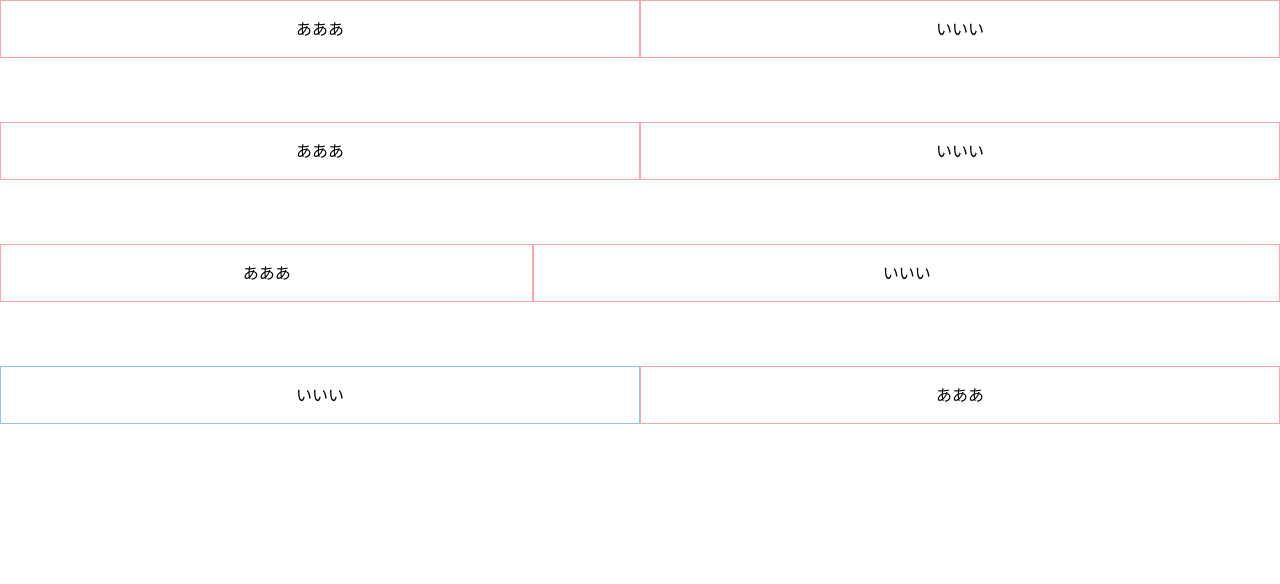
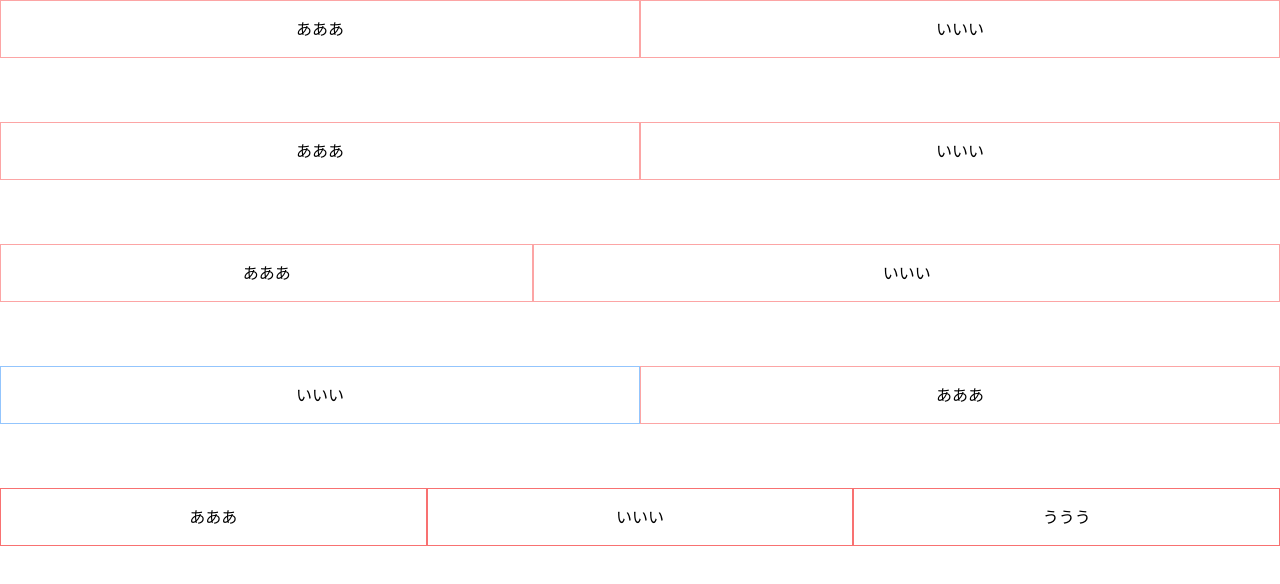
Before and after one commit to Shigeyuki-fukuda/tailwindcss_playground, a plain HTML site: page section3/flexbox_layout.html in a window 1280 px wide. Drawn offline with nearby package versions, Linux system fonts and the light colour scheme.

Commit message:
feat: 横3つ並べるflexboxのパターンのサンプルを追加

```diff
--- a/section3/flexbox_layout.html
+++ b/section3/flexbox_layout.html
@@ -35,5 +35,12 @@
       <div class="text-center border border-red-300 py-4 flex-grow">あああ</div>
       <div class="text-center border border-blue-300 py-4 flex-grow">いいい</div>
     </div>
+
+    <!-- 横3->横3 -->
+    <div class="flex justify-center mb-16">
+      <div class="text-center flex-grow border border-red-400 py-4">あああ</div>
+      <div class="text-center flex-grow border border-red-400 py-4">いいい</div>
+      <div class="text-center flex-grow border border-red-400 py-4">ううう</div>
+    </div>
   </body>
 </html>
```
